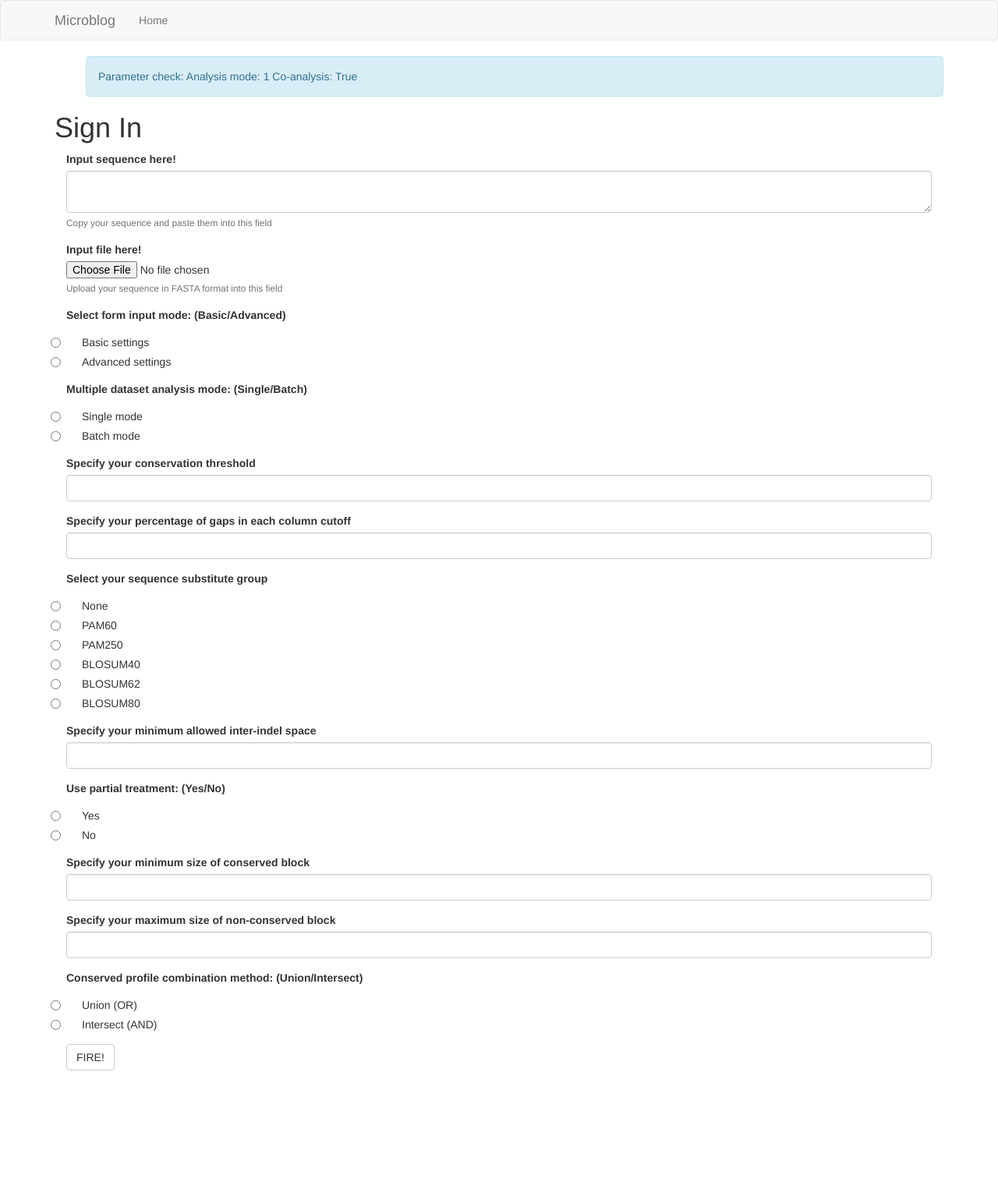
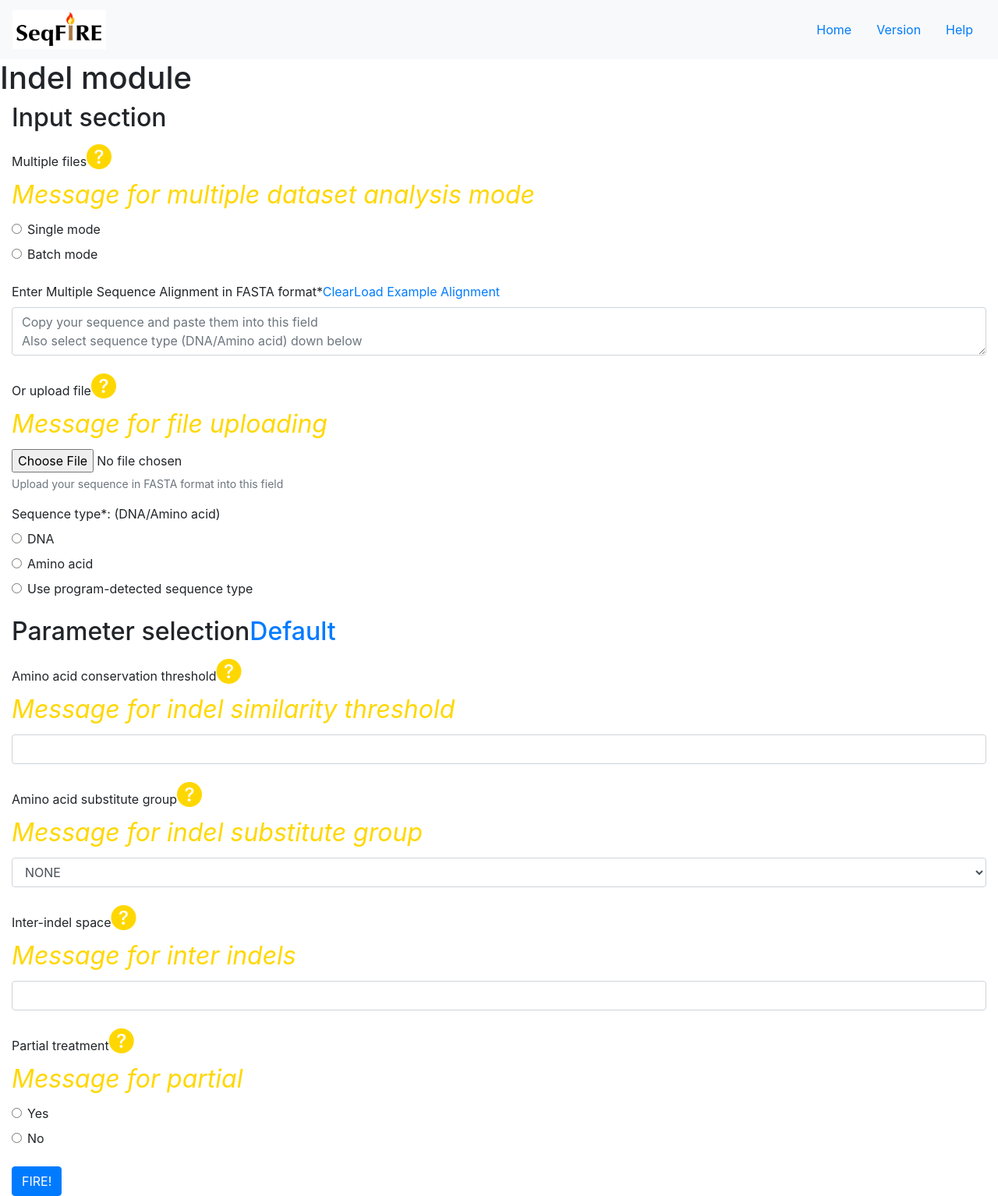
Before and after one commit to ntnkob/seqFIre2021, a Flask app: page /seq_submit/1/1 in a window 1280 px wide. Shown: the whole page at 78% size. Before the commit the page ends 1373 px from the top, so only its background shows below. Run offline with Flask 2, Linux system fonts and the light colour scheme; some libraries are stand-ins or nearby versions.

Commit message:
Update 7.7 - Add work in progress version history page - Add work in progress help page - Update to Bootstrap 4 (Use bootstrap-flask instead of flask-bootstrap) - Update form description to match presented example - Add jQuery in sequence submit form

```diff
--- a/app/forms.py
+++ b/app/forms.py
@@ -1,61 +1,124 @@
 from flask_wtf import FlaskForm
-from flask_wtf.file import FileField, FileAllowed
-from wtforms.fields import TextAreaField, SubmitField, RadioField, DecimalField, IntegerField
+from flask_wtf.file import FileField
+from wtforms.fields import TextAreaField, SubmitField, RadioField, DecimalField, IntegerField, SelectField
 from wtforms.validators import DataRequired, Optional
-from wtforms.fields.html5 import IntegerRangeField, DecimalRangeField
 
-class seqSubmitForm(FlaskForm):
-    copypaste_sequence = TextAreaField("Input sequence here!",
-                                    validators=[Optional()],
-                                    description = 'Copy your sequence and paste them into this field')
-    file_sequence = FileField("Input file here!",
-                                validators=[Optional(), FileAllowed(['txt'])],
-                                description = 'Upload your sequence in FASTA format into this field')
-    # Why radioField not selectionField?: Radio field will show every options to the user
-
-    #Basic or advanced mode - RadioField
-    formMode = RadioField("Select form input mode: (Basic/Advanced)",
-                        validators = [Optional()],
-                        choices = ['Basic settings','Advanced settings'])
+class seqForm(FlaskForm):
     #Single or batch mode - RadioField -> multidata
-    multiData = RadioField("Multiple dataset analysis mode: (Single/Batch)",
-                        validators = [DataRequired("A analysis mode is required")],
+    multiData = RadioField("Multiple files",
+                        validators = [DataRequired("An analysis mode is required")],
                         choices = [(1,'Single mode'),(2,'Batch mode')],
                         coerce = int)
+
+    copypaste_sequence = TextAreaField("Enter Multiple Sequence Alignment in FASTA format*",
+                                    validators=[Optional()],
+                                    render_kw = {"placeholder":"Copy your sequence and paste them into this field\nAlso select sequence type (DNA/Amino acid) down below"})
+    file_sequence = FileField("Or upload file",
+                                validators=[Optional()],
+                                description = 'Upload your sequence in FASTA format into this field')
+
+    #DNA or Protein sequence
+    seqType = RadioField("Sequence type*: (DNA/Amino acid)",
+                        validators = [DataRequired("Specify the input sequence type")],
+                        choices = [("dna","DNA"), ("protein","Amino acid"), ("program","Use program-detected sequence type")])
+
+class indelForm(FlaskForm):
     #similarity_threshold and percent_similarity is the same parameter but for indel and conservation block module respectively
-    conservationThreshold = DecimalField("Specify your conservation threshold",
+    similarity_threshold = DecimalField("Amino acid conservation threshold",
                                         validators = [DataRequired("Conservation threshold is required (0-100)")],
                                         places = 1)
+    #twilight
+
+    #p_matrix and p_matrix_2 is the same parameter but for indel and conservation block module respectively
+    p_matrix = SelectField("Amino acid substitute group",
+                        validators = [DataRequired("Choose one sequence substitute group")],
+                        choices = ['NONE','PAM60','PAM250','BLOSUM40','BLOSUM62','BLOSUM80'])
+
+    #inter_indels
+    inter_indels = IntegerField("Inter-indel space",
+                            validators = [DataRequired("Minimum allowed inter-indel space is required")])
+
+    #partial
+    partial = RadioField("Partial treatment",
+                            validators = [DataRequired("This choice is required")],
+                            choices = [("True","Yes"), ("False","No")])
+
+    #Output to file, screen, or both - RadioField -> output_mode
+    submit = SubmitField("FIRE!")
+
+class conservedBlockForm(FlaskForm):
+    #similarity_threshold and percent_similarity is the same parameter but for indel and conservation block module respectively
+    percent_similarity = DecimalField("DNA or amino acid conservation threshold",
+                                        validators = [DataRequired("Conservation threshold is required (0-100)")],
+                                        places = 1)
+
+    #p_matrix and p_matrix_2 is the same parameter but for indel and conservation block module respectively
+    p_matrix_2 = RadioField("Select your sequence substitute group",
+                        validators = [DataRequired("Choose one sequence substitute group")],
+                        choices = ['NONE','PAM60','PAM250','BLOSUM40','BLOSUM62','BLOSUM80'])
+
     #percent_accept_gap
-    percentAcceptGap = DecimalField("Specify your percentage of gaps in each column cutoff",
+    percent_accept_gap = DecimalField("Percent accept gaps",
                                     validators = [DataRequired("Percentage of gaps is required (0-100)")],
                                     places = 1)
-    #p_matrix and p_matrix_2 is the same parameter but for indel and conservation block module respectively
-    pMatrix = RadioField("Select your sequence substitute group",
-                        validators = [DataRequired("Choose one sequence substitute group")],
-                        choices = ['None','PAM60','PAM250','BLOSUM40','BLOSUM62','BLOSUM80'])
-    #inter_indels
-    interIndels = IntegerField("Specify your minimum allowed inter-indel space",
-                            validators = [DataRequired("Minimum allowed inter-indel space is required")])
     #twilight
-    #parital
-    partialOption = RadioField("Use partial treatment: (Yes/No)",
-                            validators = [DataRequired("This choice is required")],
-                            choices = [("True","Yes"), ("False","No")])
     #fuse
-    minConserved = IntegerField("Specify your minimum size of conserved block",
+    fuse = IntegerField("Minimum size of conserved block",
                             validators = [DataRequired("Minimum size of conserved block is required")])
     #blocks
-    maxNonConserved = IntegerField("Specify your maximum size of non-conserved block",
+    blocks = IntegerField("Maximum size of non-conserved block",
                                 validators = [DataRequired("Maximum size of non-conserved block is required")])
     #strick_combination
-    conservedProfileCombination = RadioField("Conserved profile combination method: (Union/Intersect)",
+    strick_combination = RadioField("Combination of conserved profiles",
                                             validators = [DataRequired("A combination method is required")],
                                             choices = [("False","Union (OR)"),("True", "Intersect (AND)")])
     #Output to file, screen, or both - RadioField -> output_mode
     submit = SubmitField("FIRE!")
 
+class coAnalysisForm(FlaskForm):
 
+    ## This part is from indel region module ##
+
+    similarity_threshold = DecimalField("Conservation threshold for indel module",
+                                        validators = [DataRequired("Conservation threshold is required (0-100)")],
+                                        places = 1)
+
+    p_matrix = RadioField("Substitute group for indel module",
+                        validators = [DataRequired("Choose one sequence substitute group")],
+                        choices = ['NONE','PAM60','PAM250','BLOSUM40','BLOSUM62','BLOSUM80'])
+
+    inter_indels = IntegerField("Inter-indel space",
+                            validators = [DataRequired("Minimum allowed inter-indel space is required")])
+
+    partial = RadioField("Partial treatment",
+                            validators = [DataRequired("This choice is required")],
+                            choices = [("True","Yes"), ("False","No")])
+
+    ## This part is from conserved block module ##
+
+    percent_similarity = DecimalField("Conservation threshold for conserved block module",
+                                        validators = [DataRequired("Conservation threshold is required (0-100)")],
+                                        places = 1)
+
+    percent_accept_gap = DecimalField("Substitute group for conserved block module",
+                                    validators = [DataRequired("Percentage of gaps is required (0-100)")],
+                                    places = 1)
+
+    p_matrix_2 = RadioField("Percent accept gaps",
+                        validators = [DataRequired("Choose one sequence substitute group")],
+                        choices = ['NONE','PAM60','PAM250','BLOSUM40','BLOSUM62','BLOSUM80'])
+
+    fuse = IntegerField("Minimum size of conserved block",
+                            validators = [DataRequired("Minimum size of conserved block is required")])
+
+    blocks = IntegerField("Maximum size of non-conserved block",
+                                validators = [DataRequired("Maximum size of non-conserved block is required")])
+
+    strick_combination = RadioField("Combination of conserved profiles",
+                                            validators = [DataRequired("A combination method is required")],
+                                            choices = [("False","Union (OR)"),("True", "Intersect (AND)")])
+
+    submit = SubmitField("FIRE!")
 
 '''
     analysis_mode (taken care of), similarity_threshold, percent_similarity, percent_accept_gap, p_matrix, p_matrix_2,
--- a/app/routes.py
+++ b/app/routes.py
@@ -1,6 +1,6 @@
 from flask import render_template, flash, redirect, url_for
 from app import app
-from app.forms import seqSubmitForm
+from app.forms import seqForm, coAnalysisForm, indelForm, conservedBlockForm
 from werkzeug.utils import secure_filename
 import os, seqFIRE_function
 
@@ -9,22 +9,34 @@ import os, seqFIRE_function
 def index():
     return render_template('index.html')
 
+@app.route('/version_history')
+def version_history():
+    return render_template('version_history.html', title = "Version history")
+
+@app.route('/help')
+def help():
+    return render_template('helpPage.html', title = "Help page")
+
 @app.route('/seq_submit/<analysis_mode>/<co_analysis>', methods=['GET','POST'])
-def seq_submit(analysis_mode,co_analysis): # Have to add "choose mode" form to change this value
+def seq_submit(analysis_mode,co_analysis):
 
-    #Change co_analysis parameter to seqFIRE parameter format
-    co_analysis = 'True' if co_analysis=='1' else 'False'
-    analysis_mode = 1 if analysis_mode=='1' else 2
+    #Translate analysis_mode and co_analysis parameter to module name
+    if analysis_mode == '1':
+        module_name = "Indel module"
+        form = indelForm()
+    elif co_analysis == '0':
+        module_name = "Conservation block module"
+        form = conservedBlockForm()
+    else:
+        module_name = "Co-analysis"
+        form = coAnalysisForm()
 
-    flash("Parameter check:\nAnalysis mode: %s\nCo-analysis: %s" % (analysis_mode, co_analysis))
-
-    form = seqSubmitForm()
+    #Render and process the form
     if form.validate_on_submit():
         #If the data is input in copy-paste format
         if form.copypaste_sequence.data:
             flash("Submitted sequence: {}".format(form.copypaste_sequence.data))
-            seqFIRE_function.startAnalysis(analysis_mode, combine_with_indel = co_analysis,
-            inputSeq = form.copypaste_sequence.data, output_mode = 1)
+
         #Else the data will be input in file format
         else:
             flash("Input from file is under construction")
@@ -33,35 +45,27 @@ def seq_submit(analysis_mode,co_analysis): # Have to add "choose mode" form to c
             print(seqFIRE_function.parseFasta(filename))
             print(filename)
 
-        #Initialize parameters from form
-        #Analysis_mode: 0 (Indel module), 1 (Conservation block module)
-        if analysis_mode=='0':
-            #Set used parameter, set others to default
-            similarity_threshold = form.conservationThreshold.data
-            percent_similarity = 75.0
-            p_matrix = form.pMatrix.data
-            p_matrix_2 = 'NONE'
-        else:
-            #Set used parameter, set others to default
-            similarity_threshold = 75.0
-            percent_similarity = form.conservationThreshold.data
-            p_matrix = 'NONE'
-            p_matrix_2 = form.pMatrix.data
-
-        percent_accept_gap = form.percentAcceptGap.data
-        inter_indels = form.interIndels.data
-        partial = form.partialOption.data
-        blocks = form.maxNonConserved.data
-        strick_combination = form.conservedProfileCombination.data
-        fuse = form.minConserved.data
-        multidata = form.multiData.data
+        formData = form.data
+        analysis_mode = 1 if analysis_mode=='1' else 2
+        similarity_threshold = form.similarity_threshold.data if 'similarity_threshold' in formData else 75.0
+        percent_similarity = form.percent_similarity.data if 'percent_similarity' in formData else 75.0
+        percent_accept_gap = form.percent_accept_gap.data if 'percent_accept_gap' in formData else 40.0
+        p_matrix = form.p_matrix.data if 'p_matrix' in formData else "NONE"
+        p_matrix_2 = form.p_matrix_2.data if 'p_matrix_2' in formData else "NONE"
+        inter_indels = form.inter_indels.data if 'inter_indels' in formData else 3
+        partial = form.partial.data if 'partial' in formData else "True"
+        blocks = form.blocks.data if 'blocks' in formData else 3
+        strick_combination = form.strick_combination.data if 'strick_combination' in formData else "False"
+        combine_with_indel = 'False' if co_analysis == '0' else 'True'
+        fuse = form.fuse.data if 'fuse' in formData else 4
+        multidata = form.multiData.data if 'multiData' in formData else 1
 
         analysis_result = seqFIRE_function.startAnalysis(analysis_mode, similarity_threshold, percent_similarity,
-            percent_accept_gap, p_matrix, p_matrix_2, inter_indels, 'True', partial, blocks, strick_combination,
-            fuse, multidata, 1, inputSeq = form.copypaste_sequence.data, output_mode = 1)
+            percent_accept_gap, p_matrix, p_matrix_2, inter_indels, 'True', partial, blocks, strick_combination, combine_with_indel,
+            fuse, multidata, output_mode = 1, inputSeq = form.copypaste_sequence.data)
 
         print('\n\n\nANALYSIS RESULT\n\n')
         print(analysis_result)
 
         return render_template('resultPage.html',analysis_result = analysis_result)
-    return render_template('seq_submit.html', title='seqFIRE - Submit your sequence', form = form)
+    return render_template('seq_submit.html', title='Submit your sequence', seq_form = seqForm(), parameter_form = form, module_name = module_name)
--- /dev/null
+++ b/app/static/seqSubmitFunction.js
@@ -0,0 +1,91 @@
+function buildInfoIcon(inputID,infoMessage)
+{
+    var iconID = inputID+'Icon'
+    var panelID = inputID+'Panel'
+    var infoHTML = `<i class="bi bi-question-circle-fill" style="font-size: 2rem; color:#FFD700"; id="${iconID}">`;
+    var panelHTML = `<div id="${panelID}">${infoMessage}</div>`;
+    return infoHTML+panelHTML;
+}
+function buildHyperlink(hyperlinkID,hyperlinkWord)
+{
+    var hyperlinkHTML = `<a href="#" class="text-decoration-none" id="${hyperlinkID}">${hyperlinkWord}</a>`
+    return hyperlinkHTML;
+}
+
+
+$(document).ready(function() {
+    /* Adding buttons and tooltips into the website */
+    // All forms
+    $("label[for=multiData]").append(buildInfoIcon("multiData","Message for multiple dataset analysis mode"));
+
+    $("label[for=copypaste_sequence]").append(buildHyperlink("clearButton","Clear"));
+    $("label[for=copypaste_sequence]").append(buildHyperlink("exampleSeqButton","Load Example Alignment"));
+
+    $("label[for=file_sequence]").append(buildInfoIcon("fileUpload","Message for file uploading"));
+
+    $("#parameterSection").append(buildHyperlink("defaultButton","Default"));
+
+    // Indel forms
+    $("label[for=similarity_threshold]").append(buildInfoIcon("similarityThreshold","Message for indel similarity threshold"));
+
+    $("label[for=p_matrix]").append(buildInfoIcon("pMatrix","Message for indel substitute group"));
+
+    $("label[for=inter_indels]").append(buildInfoIcon("interIndel","Message for inter indels"));
+
+    $("label[for=partial]").append(buildInfoIcon("partial","Message for partial"));
+
+
+    /* Creating event handling */
+    $(document).on('click','#multiDataIcon',function() {
+        $("#multiDataPanel").slideToggle("slow");
+    });
+
+    $(document).on('click','#clearButton', function() {
+        $('#copypaste_sequence').val("");
+    });
+
+    $(document).on('click','#exampleSeqButton', function() {
+        var exampleSequence = `>sp|P69905|HBA_HUMAN Hemoglobin subunit alpha OS=Homo sapiens GN=HBA1 PE=1 SV=2
+MVLSPADKTNVKAAWGKVGAHAGEYGAEALERMFLSFPTTKTYFPHFDLSHGSAQVKGHG
+KKVADALTNAVAHVDDMPNALSALSDLHAHKLRVDPVNFKLLSHCLLVTLAAHLPAEFTP
+AVHASLDKFLASVSTVLTSKYR
+>sp|P01942|HBA_MOUSE Hemoglobin subunit alpha OS=Mus musculus GN=Hba PE=1 SV=2
+MVLSGEDKSNIKAAWGKIGGHGAEYGAEALERMFASFPTTKTYFPHFDVSHGSAQVKGHG
+KKVADALASAAGHLDDLPGALSALSDLHAHKLRVDPVNFKLLSHCLLVTLASHHPADFTP
+AVHASLDKFLASVSTVLTSKYR
+>sp|P13786|HBAZ_CAPHI Hemoglobin subunit zeta OS=Capra hircus GN=HBZ1 PE=3 SV=2
+MSLTRTERTIILSLWSKISTQADVIGTETLERLFSCYPQAKTYFPHFDLHSGSAQLRAHG
+SKVVAAVGDAVKSIDNVTSALSKLSELHAYVLRVDPVNFKFLSHCLLVTLASHFPADFTA
+DAHAAWDKFLSIVSGVLTEKYR`;
+        $('#copypaste_sequence').val(exampleSequence);
+    });
+
+    $(document).on('click','#fileUploadIcon',function() {
+        $("#fileUploadPanel").slideToggle("slow");
+    });
+
+    $(document).on('click','#similarityThresholdIcon',function() {
+        $("#similarityThresholdPanel").slideToggle("slow");
+    });
+
+    $(document).on('click','#pMatrixIcon',function() {
+        $("#pMatrixPanel").slideToggle("slow");
+    });
+
+    $(document).on('click','#interIndelIcon', function() {
+        $("#interIndelPanel").slideToggle("slow");
+    });
+
+    $(document).on('click','#partialIcon',function() {
+        $("#partialPanel").slideToggle("slow");
+    });
+
+
+
+    $("input[name=multiData]").click(function() {
+        // $("input[id=multiData-0]").prop("checked", true);
+        $("label[for|=multiData]").prop("disabled", true);
+        $("input[name=multiData]").prop("disabled", true);
+    });
+
+});
--- a/app/templates/base.html
+++ b/app/templates/base.html
@@ -1,44 +1,46 @@
-{% extends 'bootstrap/base.html' %}
+{% from 'bootstrap/nav.html' import render_nav_item %}
+{% from 'bootstrap/utils.html' import render_messages %}
 
-{% block title %}
-    {% if title %} {{ title }} - seqFIRE {% else %} seqFIRE Ver 2.21 {% endif %}
-{% endblock %}
+<!doctype html>
+<html lang="en">
+    <head>
+        {% block head %}
+        <!-- Required meta tags -->
+        <meta charset="utf-8">
+        <meta name="viewport" content="width=device-width, initial-scale=1, shrink-to-fit=no">
 
-{% block navbar %}
-    <nav class="navbar navbar-default">
-        <div class="container">
-            <div class="navbar-header">
-                <button type="button" class="navbar-toggle collapsed" data-toggle="collapse" data-target="#bs-example-navbar-collapse-1" aria-expanded="false">
-                    <span class="sr-only">Toggle navigation</span>
-                    <span class="icon-bar"></span>
-                    <span class="icon-bar"></span>
-                    <span class="icon-bar"></span>
-                </button>
-                <a class="navbar-brand" href="{{ url_for('index') }}">Microblog</a>
-            </div>
-            <div class="collapse navbar-collapse" id="bs-example-navbar-collapse-1">
-                <ul class="nav navbar-nav">
-                    <li><a href="{{ url_for('index') }}">Home</a></li>
-                </ul>
-            </div>
-        </div>
-    </nav>
-{% endblock %}
+        {% block styles %}
+            <!-- Bootstrap CSS -->
+            {{ bootstrap.load_css() }}
+            <link rel="stylesheet" href="https://cdn.jsdelivr.net/npm/bootstrap-icons@1.5.0/font/bootstrap-icons.css">
+        {% endblock %}
 
-{% block content %}
-    <div class="container">
-        {% with messages = get_flashed_messages() %}
-        {% if messages %}
-        <ul>
-            {% for message in messages %}
-            <div class='alert alert-info' role='alert'>{{ message }}</div>
-            {% endfor %}
-        </ul>
-        {% endif %}
-        {% endwith %}
 
-        {% block app_content %}
+        <title>{% if title %} seqFIRE - {{ title }} {% else %} seqFIRE {% endif %}</title>
+        {% endblock %}
 
+    </head>
+    <body>
+        <!-- Navigation bar -->
+        <nav class="navbar navbar-light bg-light">
+            <a class='navbar-brand'>
+                <img src='/static/logo.jpg' width='120' height='50' alt="seqFIRE Logo" href="{{ url_for('index') }}">
+            </a>
+            <ul class="nav nav-pills my-2">
+                {{ render_nav_item('index', 'Home', use_li = True) }}
+                {{ render_nav_item('version_history', "Version", badge = "v.2.21", use_li = True) }}
+                {{ render_nav_item('help', "Help", use_li = True) }}
+            </ul>
+        </nav>
+        {{ render_messages() }}
+
+        <!-- Your page content -->
+        {% block content %} {% endblock %}
+
+
+        {% block scripts %}
+            <!-- Optional JavaScript -->
+            {{ bootstrap.load_js() }}
         {% endblock %}
-    </div>
-{% endblock %}
+    </body>
+</html>
--- /dev/null
+++ b/app/templates/helpPage.html
@@ -0,0 +1,6 @@
+{% extends "base.html" %}
+{% block content %}
+<h1>Program help page<br>
+    <small class='text-muted'>Work in progress</small>
+</h1>
+{% endblock %}
--- a/app/templates/index.html
+++ b/app/templates/index.html
@@ -1,15 +1,15 @@
 {% extends "base.html" %}
 
-{% block app_content %}
+{% block content %}
 <div class="row">
     <div class="col-xs-12 col-sm-6 col-md-6">
         <h1><p class = "text-center">
-            <a href="{{ url_for('seq_submit', analysis_mode = 1, co_analysis = 0) }}">Indel module<br><small>Find your indel</small></a>
+            <a href="{{ url_for('seq_submit', analysis_mode = 1, co_analysis = 0) }}">Indel region module<br><small>Find your indel region</small></a>
         </p></h1>
     </div>
     <div class="col-xs-12 col-sm-6 col-md-6">
         <h1><p class = "text-center">
-            <a href="{{ url_for('seq_submit', analysis_mode = 2, co_analysis = 0) }}">Conservation block module<br><small>Find your conservation block</small></a>
+            <a href="{{ url_for('seq_submit', analysis_mode = 2, co_analysis = 0) }}">Conserved block module<br><small>Find your conserved block</small></a>
         </p></h1>
     </div>
   </div>
--- a/app/templates/resultPage.html
+++ b/app/templates/resultPage.html
@@ -1,5 +1,5 @@
 {% extends "base.html" %}
-{% block app_content %}
+{% block content %}
 <div class ='container-fluid'>
     {{ analysis_result }}
 </div>
--- a/app/templates/seq_submit.html
+++ b/app/templates/seq_submit.html
@@ -1,11 +1,34 @@
 {% extends "base.html" %}
-{% import 'bootstrap/wtf.html' as wtf %}
+{% import 'bootstrap/form.html' as wtf %}
 
-{% block app_content %}
-    <h1>Sign In</h1>
-    <div class='row'></div>
-        <div class = 'container-fluid'>
-            {{ wtf.quick_form(form) }}
-        </div>
-    </div>
+{% block styles %}
+    {{ super() }}
+    <style>
+        #panel {
+          padding: 50px;
+          text-align: center;
+          background-color: #e5eecc;
+          border: solid 1px #c3c3c3;
+          display: none;
+        }
+
+    </style>
 {% endblock %}
+
+{% block content %}
+<h1>{{ module_name }}<br></h1>
+<div class ='container-fluid'>
+    <h2 id='inputSection'>Input section<br></h2>
+    {{ wtf.render_form(seq_form, form_type="horizontal") }}
+</div>
+<div class ='container-fluid'>
+    <h2 id='parameterSection'>Parameter selection</h2>
+    {{ wtf.render_form(parameter_form, form_type="horizontal")}}
+</div>
+
+{% endblock %}
+
+{% block scripts %}
+    {{ super() }}
+    <script src="/static/seqSubmitFunction.js"></script>
+{% endblock %}
--- /dev/null
+++ b/app/templates/version_history.html
@@ -0,0 +1,6 @@
+{% extends "base.html" %}
+{% block content %}
+<h1>Version history page<br>
+    <small class='text-muted'>Work in progress</small>
+</h1>
+{% endblock %}
```
Also changed, not shown: app/static/logo.jpg (added).
